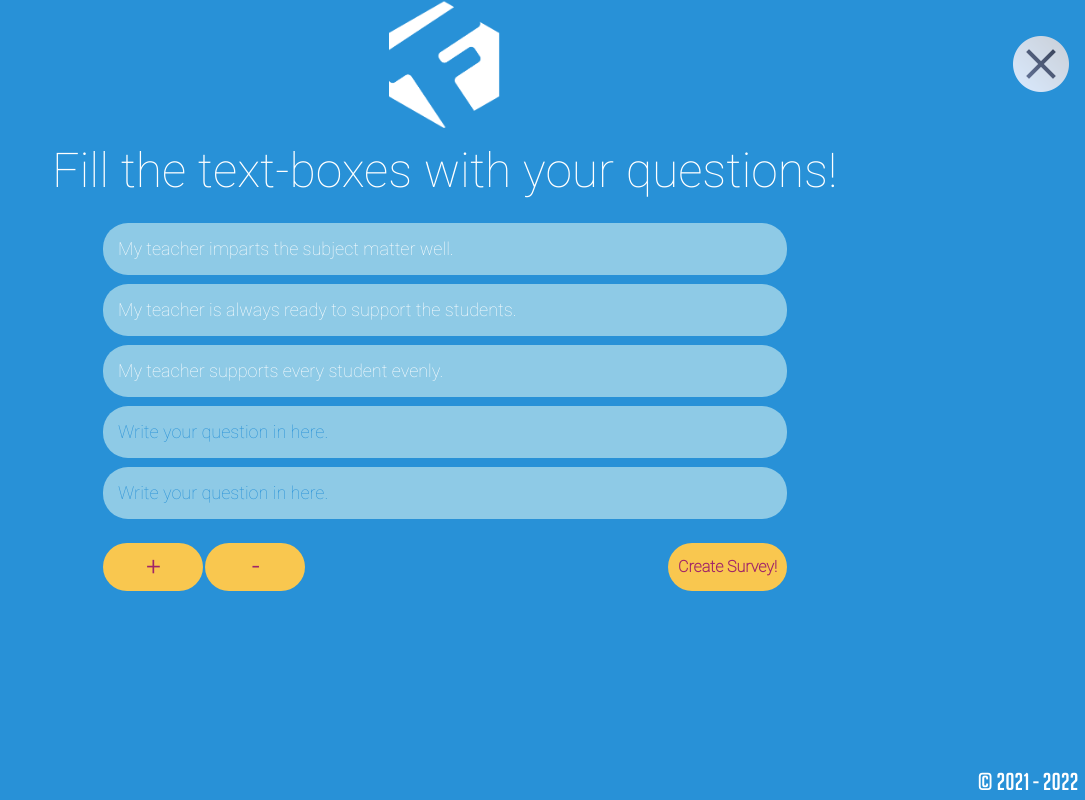
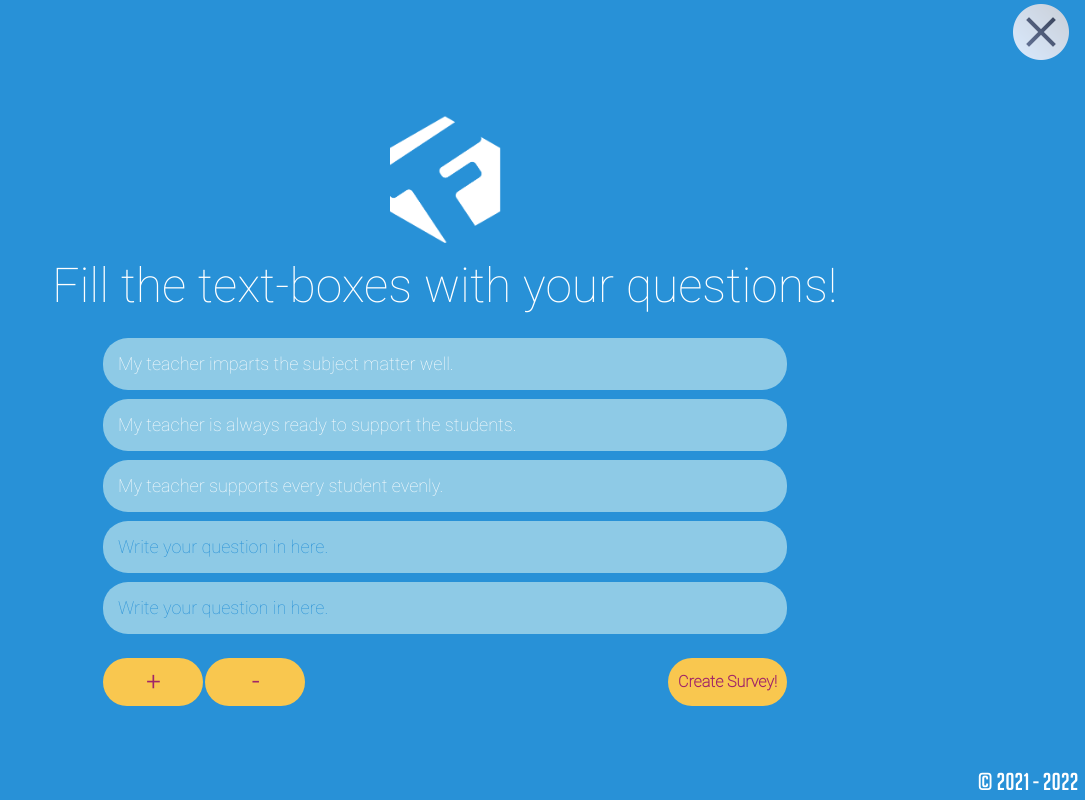
Before and after one commit to whosnero/feedback-system, a PHP site: page /subpages/create.php in a window 1280 px wide. Shown: the whole page, without its empty margins (195-1280 px from the left). Run offline with PHP 8.4, Linux system fonts and the light colour scheme; data comes from the database, SQL or seed files in the repository; some libraries are stand-ins or nearby versions.

Commit message:
css changes

```diff
--- a/assets/css/stylesheet.css
+++ b/assets/css/stylesheet.css
@@ -291,6 +305,9 @@ ul li {
 --------------------------------------------------------------*/
 
 .create {
+  display: flex;
+  flex-direction: column;
+  justify-content: space-between;
   min-height: 100vh;
   max-width: 100vw;
   overflow: hidden;
@@ -298,7 +315,13 @@ ul li {
 
 .create-header {
   min-height: 10vh;
-  z-index: 1;
+}
+
+.create-header-row {
+  min-height: 100%;
+  min-width: 100%;
+  display: flex;
+  justify-content: end;
 }
 
 .icon-create {
@@ -306,8 +329,17 @@ ul li {
   height: 128px;
 }
 
+.create-header-col-3 {
+  min-height: 100%;
+  display: flex;
+  align-items: center;
+}
+
 .create-body {
-  /* placeholder */
+  display: flex;
+  align-items: center;
+  flex-direction: column;
+  text-align: center;
 }
 
 .typequestionmsg h1 {
--- a/subpages/create.php
+++ b/subpages/create.php
@@ -79,23 +79,22 @@ if ($_SERVER['REQUEST_METHOD'] == 'POST' and isset($_POST['btnSubmit'])) {
 </head>
 
 <body>
-  <section class="create d-flex flex-column justify-content-start">
-    <div class="create-header container-fluid d-flex">
-      <div class="row create-header-row h-100 min-vw-100 d-flex">
-        <div class="col-md-4 d-flex">
-          <!-- invisible column for alignment -->
-        </div>
-        <div class="col-md-4 icon-create d-flex align-items-center justify-content-center">
-          <img data-aos="zoom-in" class="icon-create" src="../assets/img/feedo.png" alt="Feedo Logo"> </img>
-        </div>
-        <div class="col-md-4 x-icon-col m-0 d-flex align-items-center">
+  <section class="create">
+    <div class="create-header container-fluid">
+      <div class="row create-header-row">
+        <div class="col-md-12 create-header-col-3 x-icon-col">
           <a data-aos="flip-right" data-aos-duration="500" href="../index.php">
             <img class="x-icon" src="../assets/img/x.png" alt="close help"></img>
           </a>
         </div>
       </div>
     </div>
-    <div class="create-body flex-grow-1 container-fluid d-flex align-items-center flex-column text-center">
+    <div class="create-body container-fluid">
+      <div class="row">
+        <div class="col-md-12">
+          <img data-aos="zoom-in" class="icon-create" src="../assets/img/feedo.png" alt="Feedo Logo"> </img>
+        </div>
+      </div>
       <div class="row">
         <div class="col-md-12 typequestionmsg">
           <h1 data-aos="zoom-in-down">Fill the text-boxes with your questions!</h1>
@@ -141,7 +140,7 @@ if ($_SERVER['REQUEST_METHOD'] == 'POST' and isset($_POST['btnSubmit'])) {
         </div>
       </div>
     </div>
-    <footer class="create-footer h-10 d-flex justify-content-end">
+    <footer class="create-footer">
       <script>
         document.write(date());
       </script>
```
Also changed, not shown: other parts of assets/css/stylesheet.css (+59 -28 lines), index.php (+9 -9 lines), subpages/answer.php (+6 -6 lines).
